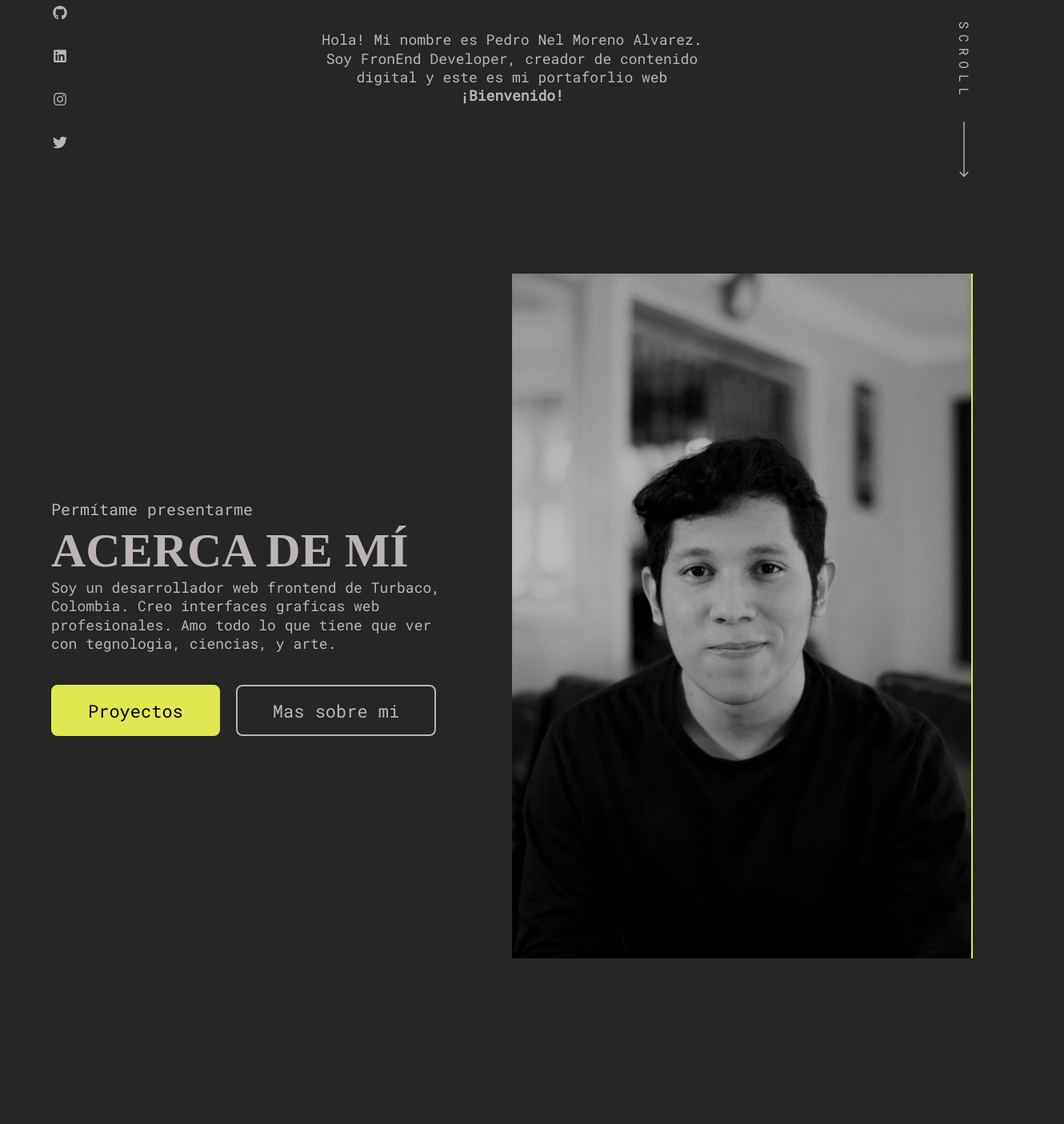
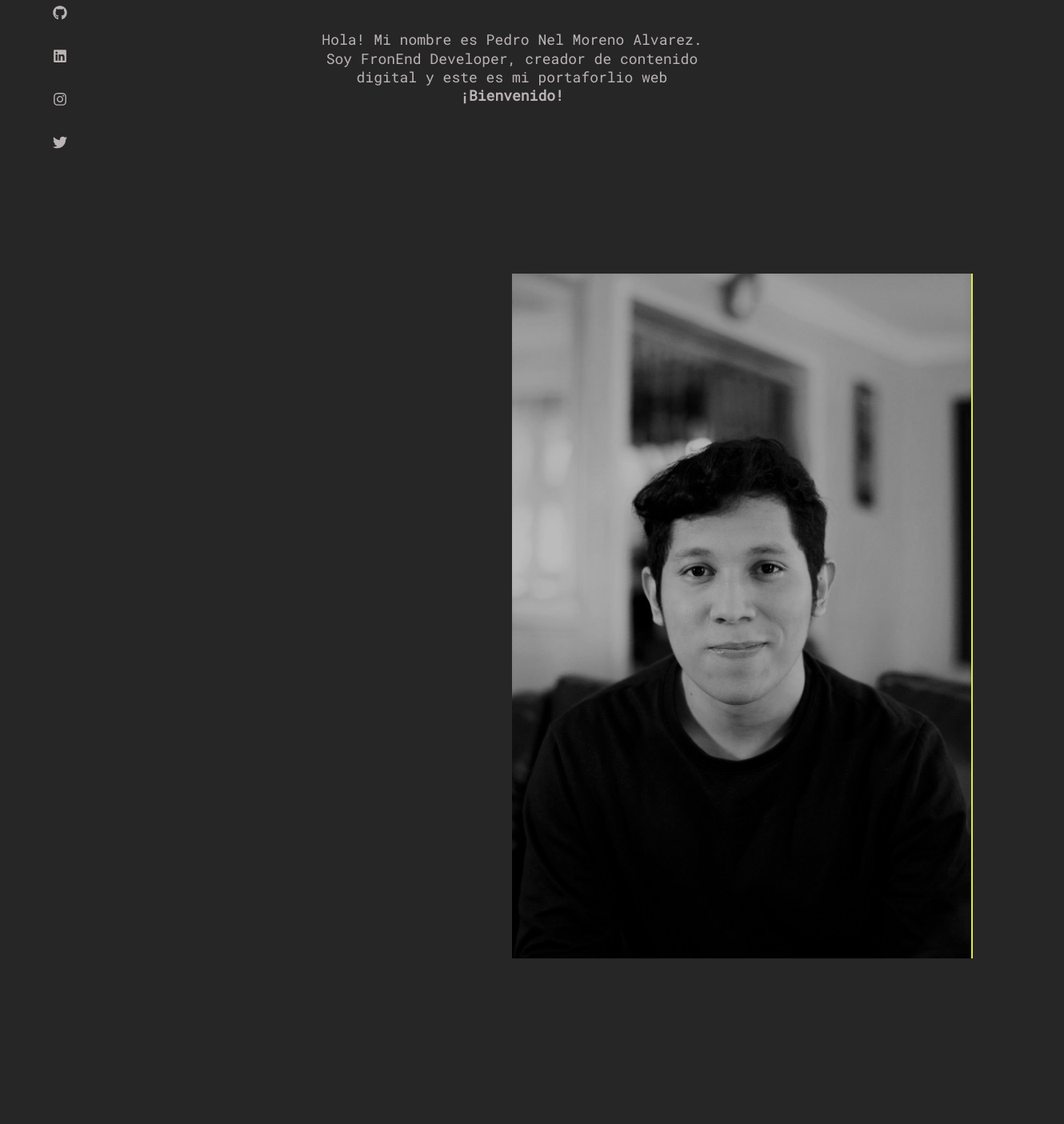
Before and after one commit to pdromoreno7/me-portafolio-web, a React (Create React App) app: page / in a window 1280 px wide. Shown: the part 758-2163 px from the top of the page at 80% size, 1330 px wide, since content can reach past the window. Built offline with nearby package versions, Linux system fonts and the light colour scheme; the HTML template or start-up script is replaced by a standard one; a web font is replaced by a local one.

Commit message:
Se añadio animacion aos en algunos compoentes

```diff
--- a/package.json
+++ b/package.json
@@ -7,6 +7,7 @@
     "@testing-library/jest-dom": "^5.11.10",
     "@testing-library/react": "^11.2.5",
     "@testing-library/user-event": "^12.8.3",
+    "aos": "^3.0.0-beta.6",
     "react": "^17.0.2",
     "react-dom": "^17.0.2",
     "react-icons": "^4.2.0",
--- a/src/components/AboutSection.jsx
+++ b/src/components/AboutSection.jsx
@@ -1,4 +1,6 @@
-import React from 'react';
+import React, { useEffect } from 'react';
+import AOS from 'aos';
+import 'aos/dist/aos.css';
 import styled from 'styled-components';
 import { Button } from './Button';
 import { PText } from './PText';
@@ -71,10 +73,13 @@ const AboutSectionStyles = styled.div`
 `;
 
 export function AboutSection() {
+  useEffect(() => {
+    AOS.init({ duration: 1500 });
+  }, []);
   return (
     <AboutSectionStyles>
       <div className="container">
-        <div className="aboutSection__left">
+        <div data-aos="fade-up" className="aboutSection__left">
           <SectionTitle
             subheading="Permítame presentarme"
             heading="Acerca de mí"
--- a/src/components/HeroSection.jsx
+++ b/src/components/HeroSection.jsx
@@ -1,6 +1,8 @@
-import React from 'react';
+import React, { useEffect } from 'react';
+import AOS from 'aos';
+import 'aos/dist/aos.css';
 import styled from 'styled-components';
-// import HeroImg from '../assets/images/hero.png';
+
 import { FaGithub, FaLinkedin, FaInstagram, FaTwitter } from 'react-icons/fa';
 import PortaImg from '../assets/images/HeroPhoto_2.jpg';
 // import { Button } from './Button';
@@ -164,12 +166,16 @@ const HeroStyles = styled.div`
 `;
 
 export function HeroSection() {
+  useEffect(() => {
+    AOS.init({ duration: 1500 });
+  }, []);
+
   return (
     <>
       <HeroStyles>
         <div className="hero">
           <div className="container">
-            <div className="hero__content">
+            <div data-aos="fade-up" className="hero__content">
               <h1 className="hero__heading">
                 {/* <span>Portafolio</span> */}
                 <span className="hero__name">Pedro Moreno</span>
@@ -187,7 +193,7 @@ export function HeroSection() {
               </div>
             </div>
 
-            <div className="hero__social">
+            <div data-aos="fade-right" className="hero__social">
               <div className="hero__social__indicator">
                 <p>Follow</p>
                 <img src={SocialMediaArrow} alt="icon" />
@@ -233,7 +239,7 @@ export function HeroSection() {
                 </ul>
               </div>
             </div>
-            <div className="hero__scrollDown">
+            <div data-aos="fade-left" className="hero__scrollDown">
               <p>Scroll</p>
               <img src={ScrollDownArrow} alt="ScrollDown Arrow" />
             </div>
--- a/src/components/SectionTitle.jsx
+++ b/src/components/SectionTitle.jsx
@@ -1,4 +1,6 @@
-import React from 'react';
+import React, { useEffect } from 'react';
+import AOS from 'aos';
+import 'aos/dist/aos.css';
 import styled from 'styled-components';
 
 const SectionTitleStyle = styled.div`
@@ -27,8 +29,12 @@ export default function SectionTitle({
   subheading = 'Need Subheading',
   heading = 'need heading',
 }) {
+  useEffect(() => {
+    AOS.init({ duration: 1500 });
+  }, []);
+
   return (
-    <SectionTitleStyle className="section-title">
+    <SectionTitleStyle data-aos="fade-up" className="section-title">
       <p>{subheading}</p>
       <h2>{heading}</h2>
     </SectionTitleStyle>
--- a/src/pages/About.jsx
+++ b/src/pages/About.jsx
@@ -1,4 +1,6 @@
-import React from 'react';
+import React, { useEffect } from 'react';
+import AOS from 'aos';
+import 'aos/dist/aos.css';
 import styled from 'styled-components';
 
 // import AboutImg from '../assets/images/AboutSection.jpg';
@@ -77,12 +79,15 @@ const AboutPageStyles = styled.div`
 `;
 
 export function About() {
+  useEffect(() => {
+    AOS.init({ duration: 1500 });
+  }, []);
   return (
     <>
       <AboutPageStyles>
         <div className="container">
           <div className="top-section">
-            <div className="left">
+            <div data-aos="fade-up" className="left">
               <p className="about__subheading">
                 Hola, soy <span>Pedro Moreno</span>
               </p>
```
Also changed, not shown: 1 other file (tests, documents, lock files or other folders).
